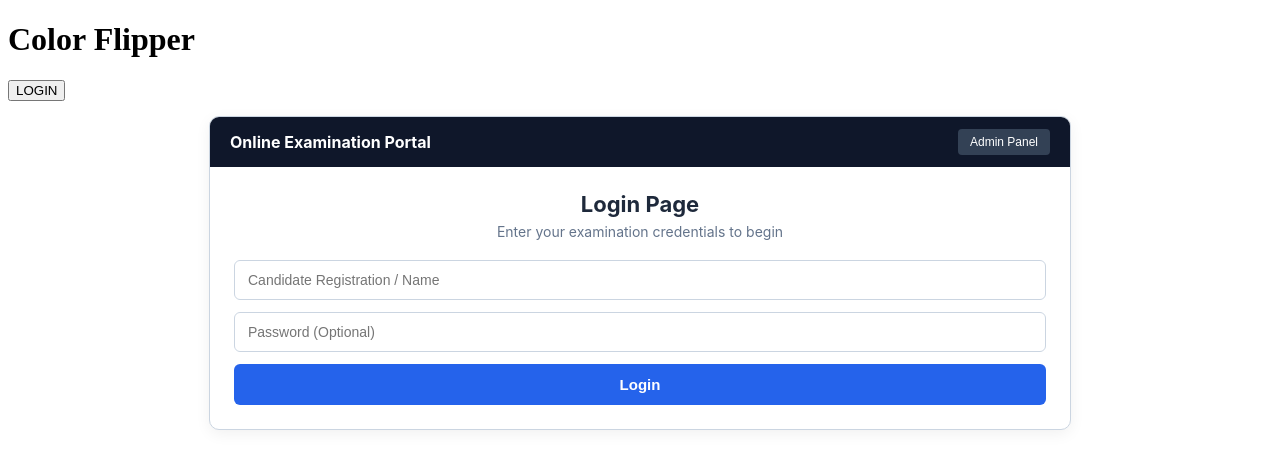
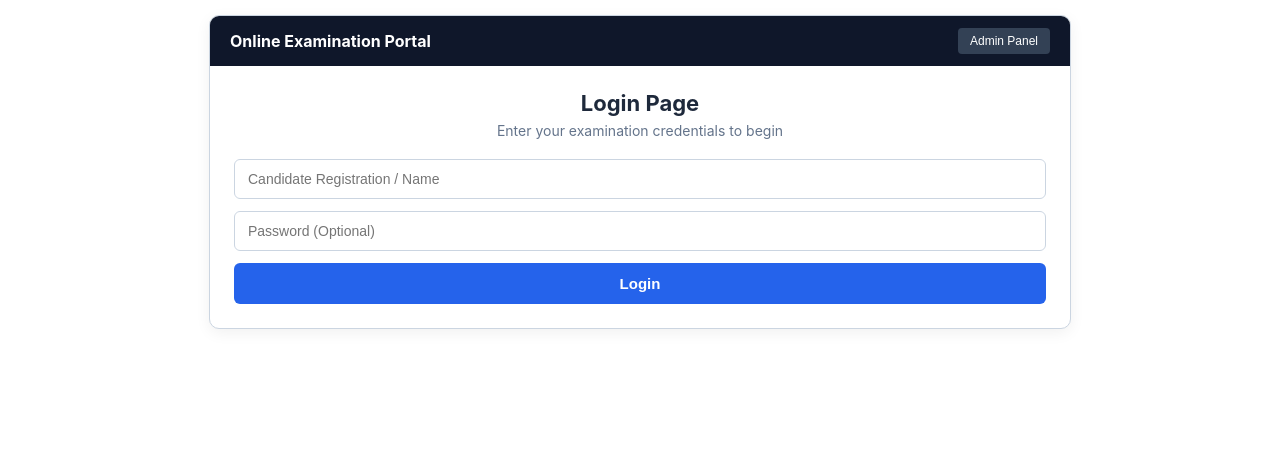
Before and after one commit to Akas-code/Workshop, a plain HTML site: page index.html in a window 1280 px wide. Drawn offline with Linux system fonts and the light colour scheme.

Commit message:
Simplify index.html by removing content
Removed header elements and main content from index.html.

```diff
--- a/index.html
+++ b/index.html
@@ -17,10 +17,6 @@
     </style>
 </head>
 <body>
-    <h1>Color Flipper</h1>
-    <button id="btn">LOGIN</button>
-    <main id="boxes">
-    </main>
     <script src="script.js"></script>
 </body>
 </html>
```
